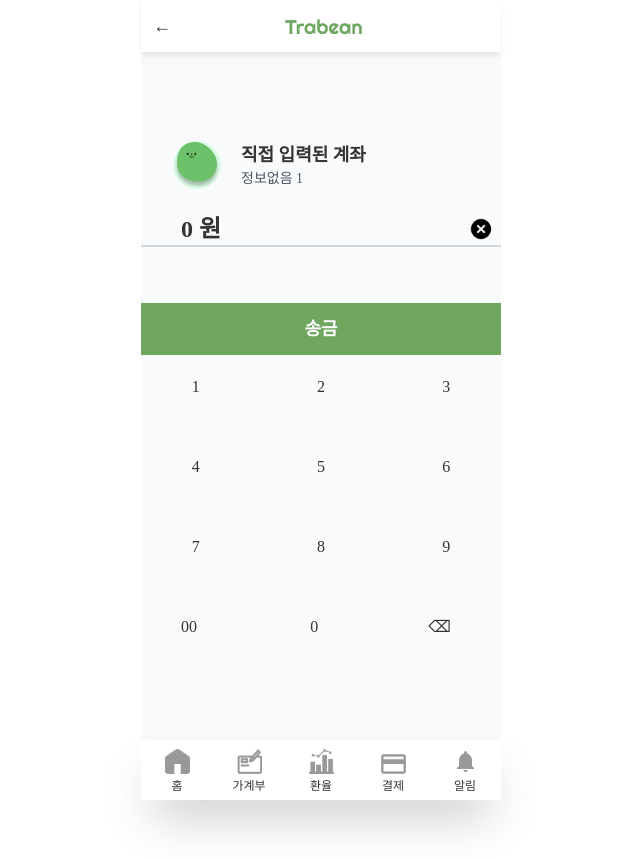
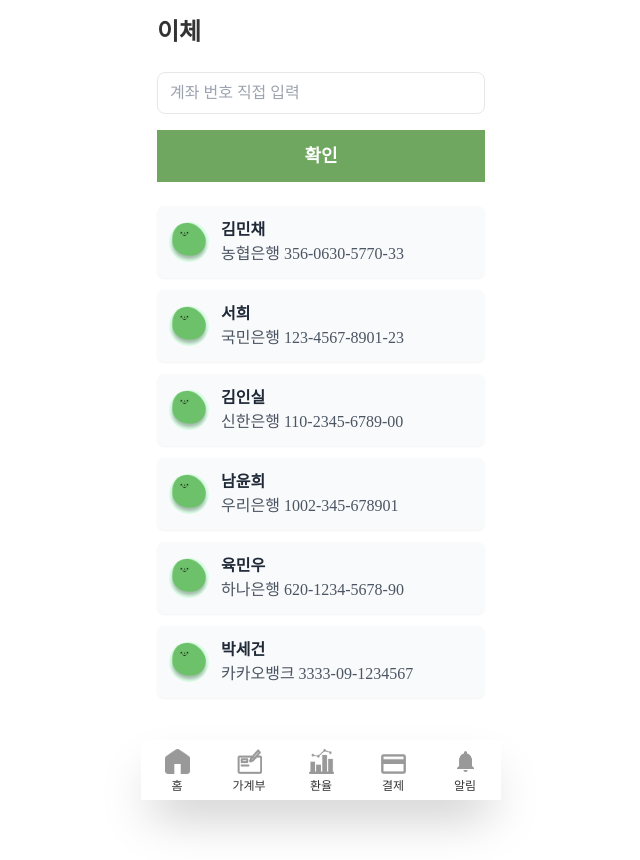
Before and after one commit to seoh77/Trabean, a React (Create React App) app in the folder frontend/: page /transfer/list/1 in a window 1280 px wide. Shown: the whole page, without its empty margins (319-959 px from the left). After the commit the page ends 800 px from the top, so only its background shows below. Built offline with nearby package versions, Linux system fonts and the light colour scheme; sample sign-in values are in the browser's storage; a web font is replaced by a local one.

Commit message:
feat : 최근 계좌 불러오기 외 전부 완료 계좌이체

```diff
--- a/frontend/src/App.tsx
+++ b/frontend/src/App.tsx
@@ -84,8 +84,11 @@ function App() {
             element={<PaymentSuccessPage />}
           />
           <Route path="/payment/list" element={<PaymentHistory />} />
-          <Route path="/transfer/list" element={<TransferLists />} />
-          <Route path="/transfer/list/:account" element={<TransferList />} />
+          <Route path="/transfer/list/:accountId" element={<TransferLists />} />
+          <Route
+            path="/transfer/list/:accountId/:targetaccount"
+            element={<TransferList />}
+          />
 
           <Route
             path="/creation/*"
@@ -106,8 +109,11 @@ function App() {
           <Route path="/chatbot/map" element={<MapTestPage />} />
           <Route path="/exchange" element={<ExchangeRates />} />
           {/* <Route path="/travel/split" element={<ExchangeSplit />} /> */}
-          <Route path="/transfer/list" element={<TransferList />} />
-          <Route path="/transfer/password" element={<PasswordPage />} />
+          {/* <Route path="/transfer/list" element={<TransferList />} /> */}
+          <Route
+            path="/transfer/password/:accountId"
+            element={<PasswordPage />}
+          />
           <Route path="/transfer/success" element={<SuccessPage />} />
           <Route path="/notification" element={<Notification />} />
         </Route>
--- a/frontend/src/pages/AccountCreationPage/PasswordPage.tsx
+++ b/frontend/src/pages/AccountCreationPage/PasswordPage.tsx
@@ -1,17 +1,18 @@
 import React, { useState } from "react";
-import { useNavigate } from "react-router-dom";
+import { useLocation, useNavigate, useParams } from "react-router-dom";
+import axios from "axios";
 import CustomKeypad from "./Keypad"; // 비밀번호 입력 키패드 컴포넌트
 import Modal from "./Modal"; // 모달 컴포넌트
 
 const PasswordPage: React.FC = () => {
+  const location = useLocation();
+  const { accountId } = useParams<{ accountId: string }>();
+  const { amount } = location.state || { amount: 0 };
   const [password, setPassword] = useState(""); // 입력된 비밀번호 상태
   const [isModalOpen, setIsModalOpen] = useState(false); // 모달 상태 관리
   const [modalMessage, setModalMessage] = useState(""); // 모달 메시지
   const [subMessage, setSubMessage] = useState<string | null>(null); // 모달 서브 메시지
   const navigate = useNavigate(); // 페이지 이동을 위한 navigate 훅
-
-  // 가상의 잔액 정보
-  const accountBalance = 5000; // 예를 들어 잔액이 5000원이라고 가정
 
   // 비밀번호 변경 핸들러
   const handlePasswordChange = (newPassword: string) => {
@@ -20,18 +21,58 @@ const PasswordPage: React.FC = () => {
 
   // 완료 버튼 클릭 시 처리
   const handleComplete = () => {
-    // 가상의 송금 금액 설정
-    const transferAmount = 0; // 송금하려는 금액이 10000원이라고 가정
-
-    if (accountBalance >= transferAmount) {
-      // 잔액이 충분한 경우 성공 페이지로 이동
-      navigate("/transfer/success"); // 송금 성공 페이지로 이동
-    } else {
-      // 잔액이 부족한 경우 모달 창 띄우기
-      setModalMessage("이체 실패하였습니다");
-      setSubMessage("사유: 잔액 부족");
-      setIsModalOpen(true); // 모달을 열기
-    }
+    // 비밀번호 검증 API 요청
+    axios
+      .post(
+        `https://j11a604.p.ssafy.io/api/accounts/personal/${accountId}/verify`,
+        {
+          password,
+        },
+      )
+      .then((response) => {
+        if (response.status === 200) {
+          // 비밀번호 검증 성공 시 송금 요청
+          axios
+            .post(
+              `https://j11a604.p.ssafy.io/api/accounts/personal/${accountId}/transfer`,
+              {
+                amount, // 송금 금액을 전송
+              },
+            )
+            .then((transferResponse) => {
+              if (transferResponse.status === 200) {
+                // 송금 성공 시 성공 페이지로 이동
+                navigate("/transfer/success");
+              } else {
+                // 송금 실패 시 모달 메시지 출력
+                setModalMessage("이체 실패하였습니다.");
+                setSubMessage("사유: 잔액 부족 또는 기타 문제");
+                setIsModalOpen(true);
+              }
+            })
+            // eslint-disable-next-line @typescript-eslint/no-unused-vars
+            .catch((error) => {
+              // 송금 요청 중 오류 발생 시 처리
+              setModalMessage("송금 중 오류가 발생했습니다.");
+              setSubMessage("사유: 서버 문제 또는 네트워크 오류");
+              setIsModalOpen(true);
+            });
+        }
+      })
+      .catch((error) => {
+        // 비밀번호 검증 실패 또는 기타 오류 처리
+        if (error.response && error.response.status === 400) {
+          setModalMessage("비밀번호가 틀렸습니다.");
+          setSubMessage("사유: 잘못된 비밀번호");
+        } else if (error.response && error.response.status === 500) {
+          setModalMessage("서버 오류가 발생했습니다.");
+          setSubMessage("사유: 서버 문제");
+        } else {
+          setModalMessage("알 수 없는 오류가 발생했습니다.");
+          setSubMessage(null);
+        }
+        setIsModalOpen(true);
+      });
   };
 
   // 모달 닫기
--- a/frontend/src/pages/ForeignTransferPage/TransferPage.successPage.tsx
+++ b/frontend/src/pages/ForeignTransferPage/TransferPage.successPage.tsx
@@ -7,7 +7,7 @@ const SuccessPage: React.FC = () => {
 
   // 확인 버튼 클릭 시 홈으로 이동
   const handleConfirm = () => {
-    navigate("/transfer/list"); // 홈 페이지나 원하는 경로로 이동
+    navigate("/"); // 홈 페이지나 원하는 경로로 이동
   };
 
   return (
--- a/frontend/src/pages/MainPage/MainPage.tsx
+++ b/frontend/src/pages/MainPage/MainPage.tsx
@@ -50,7 +50,9 @@ function MainPage() {
             type="button"
             className="btn-lg"
             onClick={() => {
-              navigate(`/transfer/list/${mainAccount}`);
+              navigate(`/transfer/list/${mainAccount.accountId}`, {
+                state: { accountId: mainAccount.accountId },
+              });
             }}
           >
             이체하기
--- a/frontend/src/pages/TransferPage/TransferPage.TransferList.tsx
+++ b/frontend/src/pages/TransferPage/TransferPage.TransferList.tsx
@@ -1,5 +1,5 @@
 import React, { useState } from "react";
-import { useParams, useLocation, useNavigate } from "react-router-dom"; // useNavigate 추가
+import { useLocation, useNavigate } from "react-router-dom"; // useNavigate 추가
 import beanProfile from "../../assets/bean_profile.png";
 import trabeanLogo from "../../assets/logo.png";
 import { formatNumberWithCommas } from "../../utils/formatNumber";
@@ -14,13 +14,13 @@ interface TransferDetails {
 }
 
 const TransferList: React.FC = () => {
-  const { account } = useParams<{ account: string }>(); // URL에서 계좌 번호 받기
   const location = useLocation();
+  const { account } = location.state || {}; // URL에서 계좌 번호 받기
   const navigate = useNavigate(); // useNavigate 훅
   const transferDetails = location.state as TransferDetails; // 이전 페이지에서 전달된 state 받기
   const [amount, setAmount] = useState<string>(""); // 송금 금액 관리
   const [isModalOpen, setIsModalOpen] = useState(false); // 모달 상태 관리
-
+  const { accountId } = location.state || {};
   // 숫자 클릭 처리
   const handleNumberClick = (value: string) => {
     setAmount((prev) => prev + value);
@@ -43,11 +43,16 @@ const TransferList: React.FC = () => {
 
   // 비밀번호 입력 페이지로 이동
   const handleConfirm = () => {
-    navigate("/transfer/password"); // 비밀번호 입력 페이지로 이동
+    navigate(`/transfer/password/${accountId}`, {
+      state: {
+        amount,
+        accountId,
+      },
+    }); // 비밀번호 입력 페이지로 이동
   };
 
   return (
-    <div className="flex flex-col justify-center min-h-screen bg-gray-50">
+    <div className="relative flex flex-col justify-center min-h-screen bg-gray-50">
       <TopBar isLogo={trabeanLogo} page="계좌 이체" isWhite />
 
       {/* 프로필 및 계좌 정보 */}
@@ -87,6 +92,7 @@ const TransferList: React.FC = () => {
         type="button"
         className="w-full max-w-md bg-primary text-white py-3 mt-4 text-lg font-semibold"
         onClick={handleSend}
+        disabled={!amount || parseInt(amount, 10) === 0}
       >
         송금
       </button>
@@ -133,7 +139,7 @@ const TransferList: React.FC = () => {
             {/* 모달의 너비를 적절히 조정 */}
             <div className="mb-4 text-center">
               <div className="font-semibold text-lg">
-                {transferDetails?.name}
+                {transferDetails?.name || "익명"}
                 님께
               </div>
               <div>송금하시겠습니까?</div>
--- a/frontend/src/pages/TransferPage/TransferPage.TransferLists.tsx
+++ b/frontend/src/pages/TransferPage/TransferPage.TransferLists.tsx
@@ -1,7 +1,7 @@
 import React, { useState } from "react";
-import { useNavigate } from "react-router-dom";
+import { useNavigate, useParams } from "react-router-dom";
 import beanProfile from "../../assets/bean_profile.png";
-// import CustomKeypad from "../AccountCreationPage/Keypad";
+
 interface Transfer {
   id: number;
   name: string;
@@ -51,6 +51,7 @@ const transfers: Transfer[] = [
 const TransferLists: React.FC = () => {
   const [selectedAccount, setSelectedAccount] = useState<Transfer | null>(null);
   const [manualInput, setManualInput] = useState<string>("");
+  const { accountId } = useParams<{ accountId: string }>();
   const navigate = useNavigate();
 
   // 계좌 선택
@@ -69,12 +70,23 @@ const TransferLists: React.FC = () => {
   const handleConfirm = () => {
     if (selectedAccount) {
       // 선택된 계좌가 있을 경우 그 계좌 정보를 전송
-      navigate(`/transfer/list/${selectedAccount.account}`, {
-        state: selectedAccount,
+      navigate(`/transfer/list/${accountId}/${selectedAccount.account}`, {
+        state: {
+          account: selectedAccount.account,
+          name: selectedAccount.name,
+          bank: selectedAccount.bank,
+          accountId,
+        },
       });
     } else if (manualInput) {
       // 수동 입력된 계좌번호만 전송
-      navigate(`/transfer/list/${manualInput}`);
+      navigate(`/transfer/list/${accountId}/${manualInput}`, {
+        state: {
+          account: manualInput,
+          bank: "트래빈뱅크",
+          accountId,
+        },
+      });
     } else {
       alert("계좌 번호를 선택하거나 입력해 주세요.");
     }
--- a/frontend/src/pages/TransferPage/TransferPage.successPage.tsx
+++ b/frontend/src/pages/TransferPage/TransferPage.successPage.tsx
@@ -7,7 +7,7 @@ const SuccessPage: React.FC = () => {
 
   // 확인 버튼 클릭 시 홈으로 이동
   const handleConfirm = () => {
-    navigate("/transfer/list"); // 홈 페이지나 원하는 경로로 이동
+    navigate("/"); // 홈 페이지나 원하는 경로로 이동
   };
 
   return (
```
